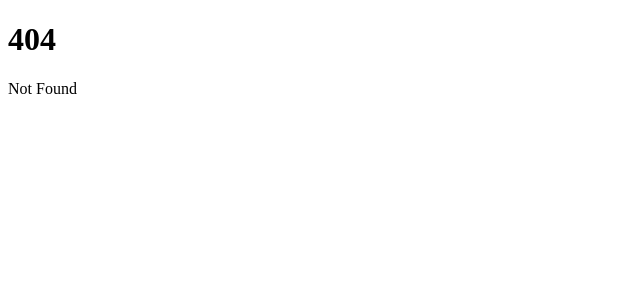
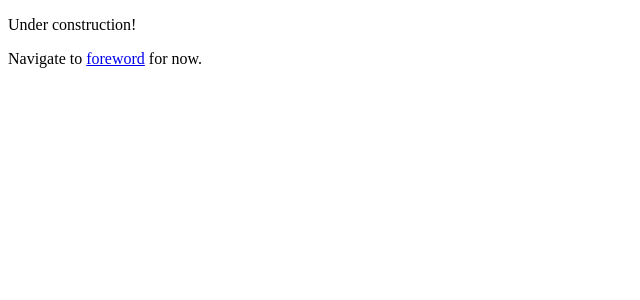
Before and after one commit to Sup2point0/skyscraping, a SvelteKit app: page / in a window 1280 px wide. Before the commit this address had no page. Shown: the top 300 px of the page, without its empty margins (0-640 px from the left). Built offline with nearby package versions, Linux system fonts and the light colour scheme.

Commit message:
dev: add temp homepage

```diff
--- /dev/null
+++ b/src/routes/(home)/+page.svelte
@@ -0,0 +1,6 @@
+<p>
+  Under construction!
+</p>
+<p>
+  Navigate to <a href="/walk/foreword">foreword</a> for now.
+</p>
```
